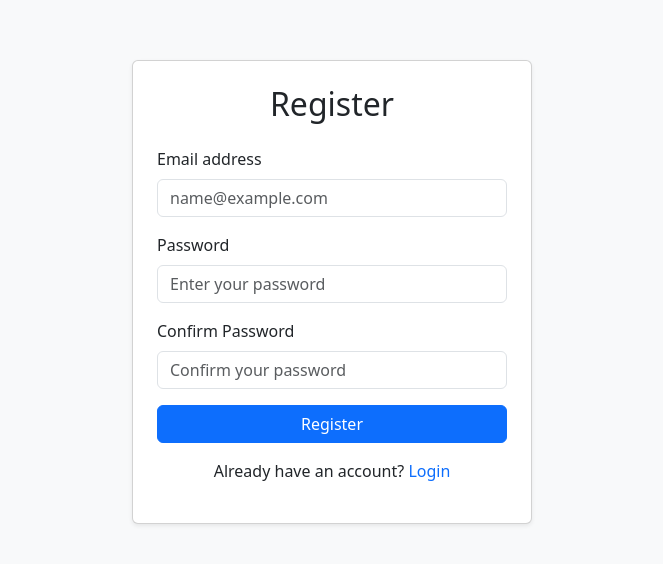
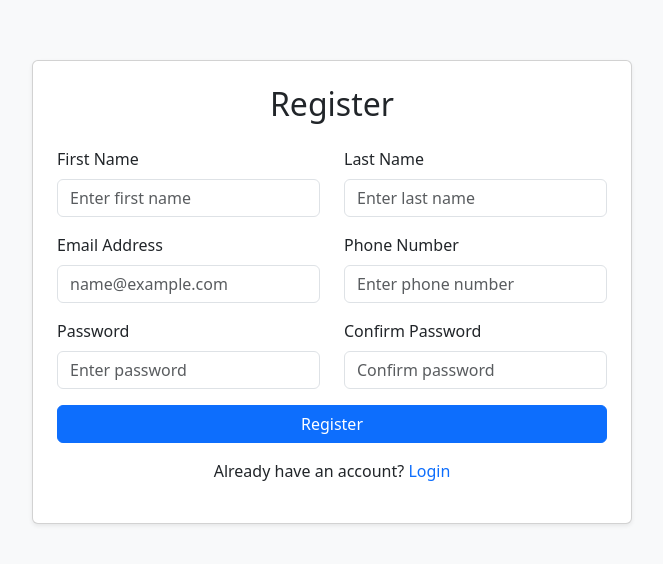
Before and after one commit to rarimon/taskmanager, a React (Vite) app: page /registration in a window 1280 px wide. Shown: the part 108-672 px from the top of the page, without its empty margins (308-971 px from the left). Built offline with nearby package versions, Linux system fonts and the light colour scheme.

Commit message:
Registration Form Validation Added with necessary function added

```diff
--- a/package.json
+++ b/package.json
@@ -15,7 +15,8 @@
     "bootstrap-icons": "^1.13.1",
     "react": "^19.1.0",
     "react-dom": "^19.1.0",
-    "react-router": "^7.7.0"
+    "react-router": "^7.7.0",
+    "react-toastify": "^11.0.5"
   },
   "devDependencies": {
     "@eslint/js": "^9.30.1",
--- a/src/App.jsx
+++ b/src/App.jsx
@@ -10,10 +10,13 @@ import NewPage from "./pages/NewPage.jsx";
 import ProfilePage from "./pages/ProfilePage.jsx";
 import Page404 from "./pages/Page404.jsx";
 import ForgetpassPage from "./pages/ForgetpassPage.jsx";
+import {ToastContainer} from "react-toastify";
 
 const App = () => {
     return (
         <Fragment>
+
+            {/* Main application routes start*/}
             <BrowserRouter>
                 <Routes>
                     <Route path="/" element={<DashboardPage />} />
@@ -28,6 +31,11 @@ const App = () => {
                     <Route path="*" element={<Page404 />} />
                 </Routes>
             </BrowserRouter>
+            {/* Main application routes start*/}
+
+            {/* Toast Container for notifications */}
+            <ToastContainer />
+
         </Fragment>
     );
 };
--- a/src/compnents/Registration/RegistrationForm.jsx
+++ b/src/compnents/Registration/RegistrationForm.jsx
@@ -1,50 +1,168 @@
-import React, {Fragment} from 'react';
+import React, {Fragment, useState} from 'react';
 import {NavLink} from "react-router";
+import {isEmpty, isValidBDPhone, isValidEmail} from "../../helper/FormHelper.js";
+import { showError} from "../../helper/AlertHelper.js";
 
 const RegistrationForm = () => {
+
+    // State to hold input values
+    const [inputValues, setInputValues] =useState({
+        firstName: '',
+        lastName: '',
+        email: '',
+        phone: '',
+        password: '',
+        confirmPassword: '',
+        photo: null
+    });
+
+
+
+    // Function to handle input changes
+    const handleInputChange = (e) => {
+        const { name, value, files,type } = e.target;
+        if (type === 'file') {
+            setInputValues(prevState => ({
+                ...prevState,
+                [name]: files[0] // Store the file object
+            }));
+        } else {
+            setInputValues(prevState => ({
+                ...prevState,
+                [name]: value // Update the input value,
+            }));
+        }
+
+    }
+
+
+    // Function to handle form submission
+    const formSubmitHandler=(e)=>{
+        e.preventDefault();
+
+        // form validation
+        if(isEmpty(inputValues.firstName)){
+            showError("First name is required");
+        }
+        else if(isEmpty(inputValues.lastName)){
+            showError("Last name is required");
+        }
+        else if(isEmpty(inputValues.email)){
+            showError("Email address is required");
+        }
+        else if(!isValidEmail(inputValues.email)){
+            showError("Please enter a valid email address");
+        }
+        else if(isEmpty(inputValues.phone)){
+                    showError("Phone number is required");
+                }
+        else if(!isValidBDPhone(inputValues.phone)){
+                    showError("Please enter a valid Bangladeshi phone number");
+                }
+        else if(isEmpty(inputValues.password)){
+            showError("Password is required");
+        }
+        else if(isEmpty(inputValues.confirmPassword)){
+            showError("Confirm password is required");
+        }
+        else if(inputValues.password !== inputValues.confirmPassword){
+            showError("Password and confirm password do not match!");
+        }
+
+
+        else{
+            // If all validations pass, you can proceed with form submission
+            console.log("Form submitted successfully", inputValues);
+            // Here you can add your API call or any other logic
+        }
+
+
+    }
+
+
+
+
+
     return (
         <Fragment>
             <div className="vh-100 d-flex align-items-center justify-content-center bg-light">
-                <div className="card shadow-sm p-4" style={{ maxWidth: "400px", width: "100%" }}>
+                <div className="card shadow-sm p-4" style={{ maxWidth: "600px", width: "100%" }}>
                     <h2 className="text-center mb-4">Register</h2>
-                    <form>
-                        <div className="mb-3">
-                            <label htmlFor="email" className="form-label">
-                                Email address
-                            </label>
+                    <form onSubmit={formSubmitHandler}>
+                        <div className="row mb-3">
+                            <div className="col-md-6">
+                                <label htmlFor="firstName" className="form-label">First Name</label>
+                                <input onChange={handleInputChange} type="text" name="firstName"
+                                    id="firstName"
+                                    className="form-control"
+                                    placeholder="Enter first name"
+                                />
+                            </div>
+                            <div className="col-md-6">
+                                <label htmlFor="lastName" className="form-label">Last Name</label>
                                 <input
+                                    onChange={handleInputChange}
+                                    type="text"
+                                    name="lastName"
+                                    id="lastName"
+                                    className="form-control"
+                                    placeholder="Enter last name"
+                                />
+                            </div>
+                        </div>
+
+                        <div className="row mb-3">
+                            <div className="col-md-6">
+                                <label htmlFor="email" className="form-label">Email Address</label>
+                                <input
+                                    onChange={handleInputChange}
                                     type="email"
+                                    name="email"
                                     id="email"
                                     className="form-control"
                                     placeholder="name@example.com"
-                                required
+
                                 />
                             </div>
+                            <div className="col-md-6">
+                                <label htmlFor="phone" className="form-label">Phone Number</label>
+                                <input
+                                    onChange={handleInputChange}
+                                    type="tel"
+                                    name="phone"
+                                    id="phone"
+                                    className="form-control"
+                                    placeholder="Enter phone number"
 
-                        <div className="mb-3">
-                            <label htmlFor="password" className="form-label">
-                                Password
-                            </label>
+                                />
+                            </div>
+                        </div>
+
+                        <div className="row mb-3">
+                            <div className="col-md-6">
+                                <label htmlFor="password" className="form-label">Password</label>
                                 <input
+                                    onChange={handleInputChange}
                                     type="password"
+                                    name="password"
                                     id="password"
                                     className="form-control"
-                                placeholder="Enter your password"
-                                required
+                                    placeholder="Enter password"
+
                                 />
                             </div>
-
-                        <div className="mb-3">
-                            <label htmlFor="confirmPassword" className="form-label">
-                                Confirm Password
-                            </label>
+                            <div className="col-md-6">
+                                <label htmlFor="confirmPassword" className="form-label">Confirm Password</label>
                                 <input
+                                    onChange={handleInputChange}
                                     type="password"
+                                    name="confirmPassword"
                                     id="confirmPassword"
                                     className="form-control"
-                                placeholder="Confirm your password"
-                                required
+                                    placeholder="Confirm password"
+
                                 />
+                            </div>
                         </div>
 
                         <button type="submit" className="btn btn-primary w-100">
@@ -54,12 +172,13 @@ const RegistrationForm = () => {
 
                     <p className="text-center mt-3">
                         Already have an account?{" "}
-                        <NavLink to={"/login"} className="text-decoration-none">
+                        <NavLink to="/login" className="text-decoration-none">
                             Login
                         </NavLink>
                     </p>
                 </div>
             </div>
+
         </Fragment>
     );
 };
--- /dev/null
+++ b/src/helper/AlertHelper.js
@@ -0,0 +1,58 @@
+import {Slide, toast} from "react-toastify";
+
+
+export const showSuccess = (value) => {
+    toast.success(`${value}`, {
+        position: "top-right",
+        autoClose: 2000,
+        hideProgressBar: true,
+        closeOnClick: false,
+        pauseOnHover: true,
+        draggable: true,
+        progress: undefined,
+        theme: "colored",
+        transition: Slide,
+    });
+}
+
+export const showError = (value) => {
+    toast.error(`${value}`, {
+        position: "top-right",
+        autoClose: 2000,
+        hideProgressBar: true,
+        closeOnClick: false,
+        pauseOnHover: true,
+        draggable: true,
+        progress: undefined,
+        theme: "colored",
+        transition: Slide,
+    });
+}
+
+export const showInfo = (value) => {
+    toast.info(`${value}`, {
+        position: "top-right",
+        autoClose: 2000,
+        hideProgressBar: true,
+        closeOnClick: false,
+        pauseOnHover: true,
+        draggable: true,
+        progress: undefined,
+        theme: "colored",
+        transition: Slide,
+    });
+}
+
+export const showWarning = (value) => {
+    toast.warn(`${value}`, {
+        position: "top-right",
+        autoClose: 2000,
+        hideProgressBar: true,
+        closeOnClick: false,
+        pauseOnHover: true,
+        draggable: true,
+        progress: undefined,
+        theme: "colored",
+        transition: Slide,
+    });
+}
--- /dev/null
+++ b/src/helper/FormHelper.js
@@ -0,0 +1,17 @@
+
+const emailFormat = /^\w+([\.-]?\w+)*@\w+([\.-]?\w+)*(\.\w{2,3})+$/;
+const bdPhoneRegex = /^(?:\+88|88)?01[3-9]\d{8}$/;
+
+
+
+export  const isValidBDPhone=(phone) =>{
+    return bdPhoneRegex.test(phone);
+}
+
+export const isValidEmail = (email) => {
+    return emailFormat.test(email);
+};
+
+export const   isEmpty=(value)=> {
+        return value === null || value === undefined || value === '';
+    }
--- a/src/main.jsx
+++ b/src/main.jsx
@@ -9,5 +9,6 @@ import '../src/assets/css/admin.css'
 createRoot(document.getElementById('root')).render(
   <StrictMode>
     <App />
+
   </StrictMode>,
 )
```
Also changed, not shown: 1 other file (tests, documents, lock files or other folders). Lines whose indentation alone changed are shown as unchanged.
